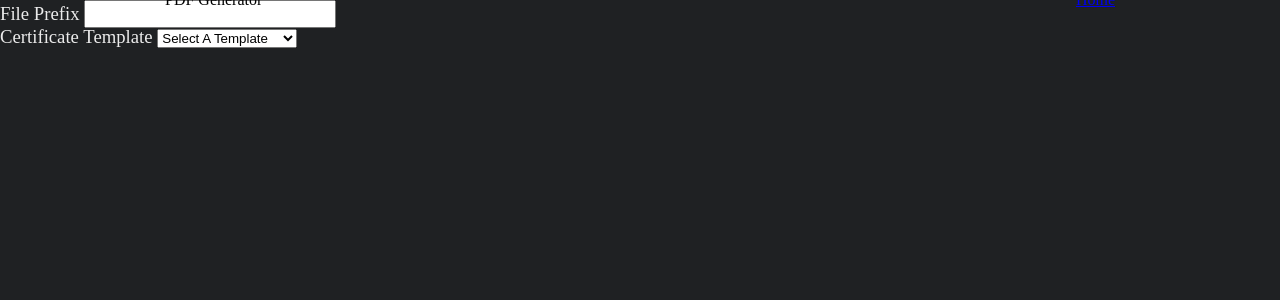
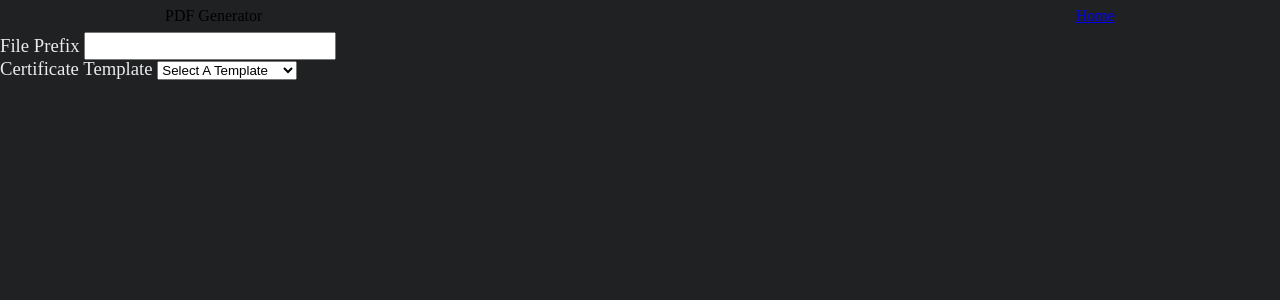
Before and after one commit to KRBYdesign/pdf-certificate-generator, a PHP site: page / in a window 1280 px wide. Shown: the top 300 px of the page. Run offline with PHP 8.4, Linux system fonts and the light colour scheme.

Commit message:
header styling

```diff
--- a/src/styles/main.css
+++ b/src/styles/main.css
@@ -26,6 +26,10 @@ input {
     font-size: clamp(15px, 1.17rem, 20px);
 }
 
+header {
+    height: fit-content;
+    padding: 1rem 0;
+}
 .header {
     margin: auto;
     width: 100vw;
```
